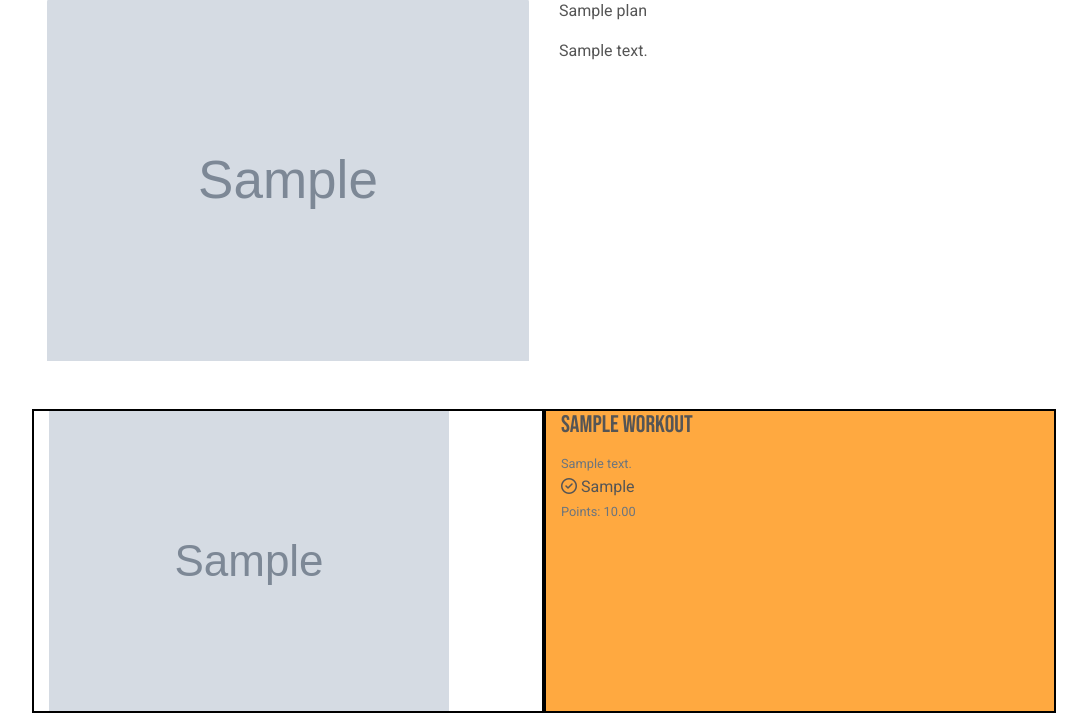
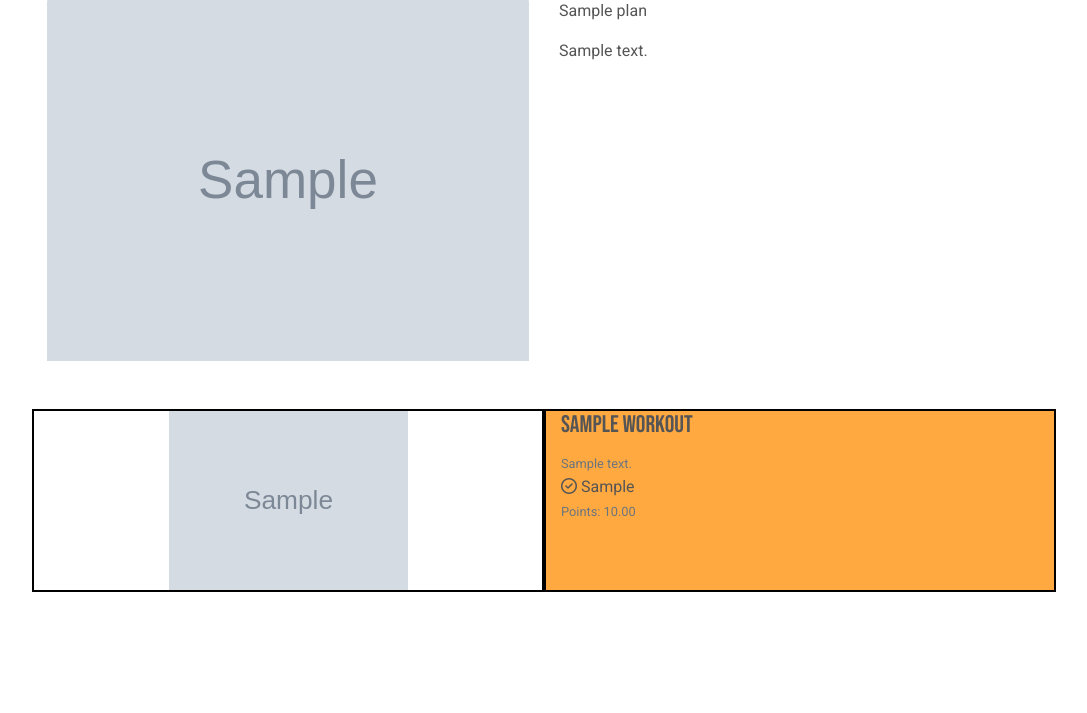
Before and after one commit to Code-Institute-Submissions/FitForLife, a Django app: page /plans/1/ in a window 1280 px wide. Shown: the part 213-926 px from the top of the page, without its empty margins (96-1183 px from the left). After the commit the page ends 805 px from the top, so only its background shows below. Run offline with Django 3.2, Linux system fonts and the light colour scheme; tables that the repository leaves empty hold one stand-in row (values such as "Sample post"); grey boxes marked "Sample" are stand-in pictures; some libraries are stand-ins or nearby versions.

```diff
--- a/plans/templates/plans/plan_detail.html
+++ b/plans/templates/plans/plan_detail.html
@@ -48,11 +48,11 @@
             <div class="col-sm-6 plan-border">
                     {% if workout.image %}
                         <a href="{{ workout.image.url }}" target="_blank">
-                            <img class="workout-icon" src="{{ workout.image.url }}" alt="{{ plan.plan_name }}">
+                            <img class="workout-icon center" src="{{ workout.image.url }}" alt="{{ plan.plan_name }}">
                         </a>
                         {% else %}
                         <a href="">
-                            <img class="workout-icon" src="{{ MEDIA_URL }}noimage.png" alt="{{ plan.plan_name }}">
+                            <img class="workout-icon center" src="{{ MEDIA_URL }}noimage.png" alt="{{ plan.plan_name }}">
                         </a>
                     {% endif %}
             </div>
--- a/static/css/base.css
+++ b/static/css/base.css
@@ -29,6 +29,13 @@ body {
      position: relative;
      width: 100%;
      background-size: cover;
+}
+
+.center {
+  display: block;
+  margin-left: auto;
+  margin-right: auto;
+  width: 50%;
 }
 
 /* from Bulma */
```
Also changed, not shown: media/fit_for_life.jpg (added), media/homepageimage.jpg.jpg (added), media/homepageimage.jpg.png (deleted).
